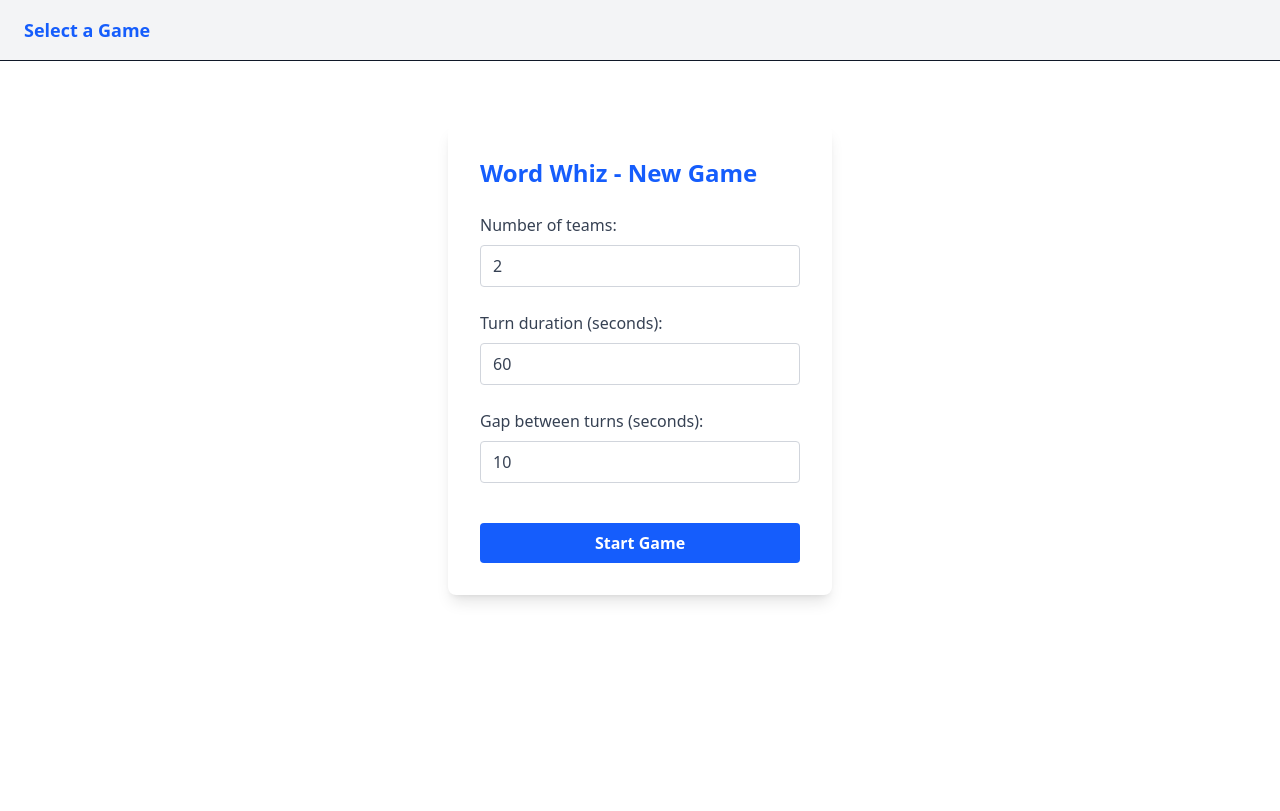
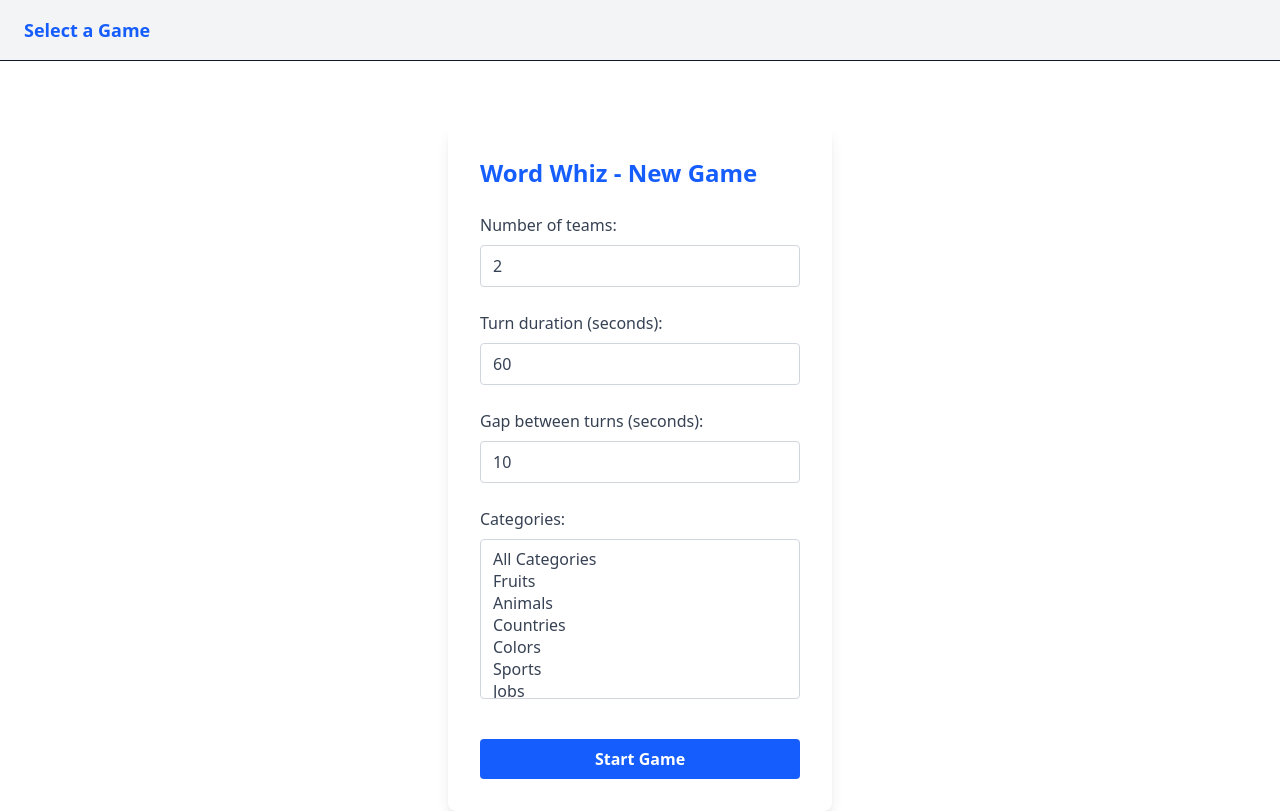
Before and after one commit to hamidmayeli/imposter, a React (Vite) app: page /wordwhiz in a window 1280 px wide. Built offline with nearby package versions, Linux system fonts and the light colour scheme.

Commit message:
Add category selection to WordWhiz

```diff
--- a/src/pages/wordWhiz/NewGame.tsx
+++ b/src/pages/wordWhiz/NewGame.tsx
@@ -1,6 +1,7 @@
 import React, { useState } from 'react';
 import { useT } from '../../i18n/texts';
 import { useNavigate } from 'react-router-dom';
+import { useStore } from '../../storage';
 
 // NewGame screen for Word Whiz
 const WordWhizNewGame: React.FC = () => {
@@ -9,9 +10,16 @@ const WordWhizNewGame: React.FC = () => {
   const [teams, setTeams] = useState(2);
   const [turnDuration, setTurnDuration] = useState(60); // seconds
   const [turnGap, setTurnGap] = useState(10); // seconds
+  const [selectedCategories, setSelectedCategories] = useState<string[]>([]);
+  const { wordGroups } = useStore();
+
+  const handleCategoryChange = (e: React.ChangeEvent<HTMLSelectElement>) => {
+    const options = Array.from(e.target.selectedOptions).map(opt => opt.value);
+    setSelectedCategories(options);
+  };
 
   const handleStart = () => {
-    navigate('/wordwhiz/play', { state: { teams, turnDuration, turnGap } });
+    navigate('/wordwhiz/play', { state: { teams, turnDuration, turnGap, categories: selectedCategories } });
   };
 
   return (
@@ -52,6 +60,20 @@ const WordWhizNewGame: React.FC = () => {
           className="mt-2 px-3 py-2 border border-gray-300 dark:border-gray-700 rounded focus:outline-none focus:ring-2 focus:ring-blue-500 dark:bg-gray-800 dark:text-gray-100"
         />
       </label>
+      <label className="flex flex-col text-gray-700 dark:text-gray-200 font-medium">
+        {t('categories')}:
+        <select
+          multiple
+          value={selectedCategories}
+          onChange={handleCategoryChange}
+          className="mt-2 px-3 py-2 border border-gray-300 dark:border-gray-700 rounded focus:outline-none focus:ring-2 focus:ring-blue-500 dark:bg-gray-800 dark:text-gray-100 h-40"
+        >
+          <option key='all' value='all'>{t('allCategories')}</option>
+          {wordGroups.map(group => (
+            <option key={group.category} value={group.category}>{group.category}</option>
+          ))}
+        </select>
+      </label>
       <button
         onClick={handleStart}
         className="mt-4 px-4 py-2 bg-blue-600 dark:bg-blue-700 text-white font-semibold rounded hover:bg-blue-700 dark:hover:bg-blue-800 transition"
--- a/src/pages/wordWhiz/Play.tsx
+++ b/src/pages/wordWhiz/Play.tsx
@@ -5,15 +5,18 @@ import { useStore } from '../../storage';
 import { useT } from '../../i18n/texts';
 
 // This version reuses wordGroups as a source of random words (all categories combined)
-function collectAllWords(wordGroups: { category: string; words: string[] }[]) {
-  return wordGroups.flatMap(g => g.words);
+function getWords(categories: string[] | undefined, wordGroups: { category: string; words: string[] }[]) {
+  if (!categories || categories.length === 0 || categories.includes('all')) {
+    return wordGroups.flatMap(g => g.words);
+  }
+  return wordGroups.filter(g => categories.includes(g.category)).flatMap(g => g.words);
 }
 
 const WordWhizPlay: React.FC = () => {
   const location = useLocation();
-  const { teams = 2, turnDuration = 60, turnGap = 10 } = location.state || {};
+  const { teams = 2, turnDuration = 60, turnGap = 10, categories = [] } = location.state || {};
   const { wordGroups } = useStore();
-  const allWords = collectAllWords(wordGroups);
+  const allWords = getWords(categories, wordGroups);
   const t = useT();
 
   const [usedWords, setUsedWords] = useState<string[]>([]);
```
